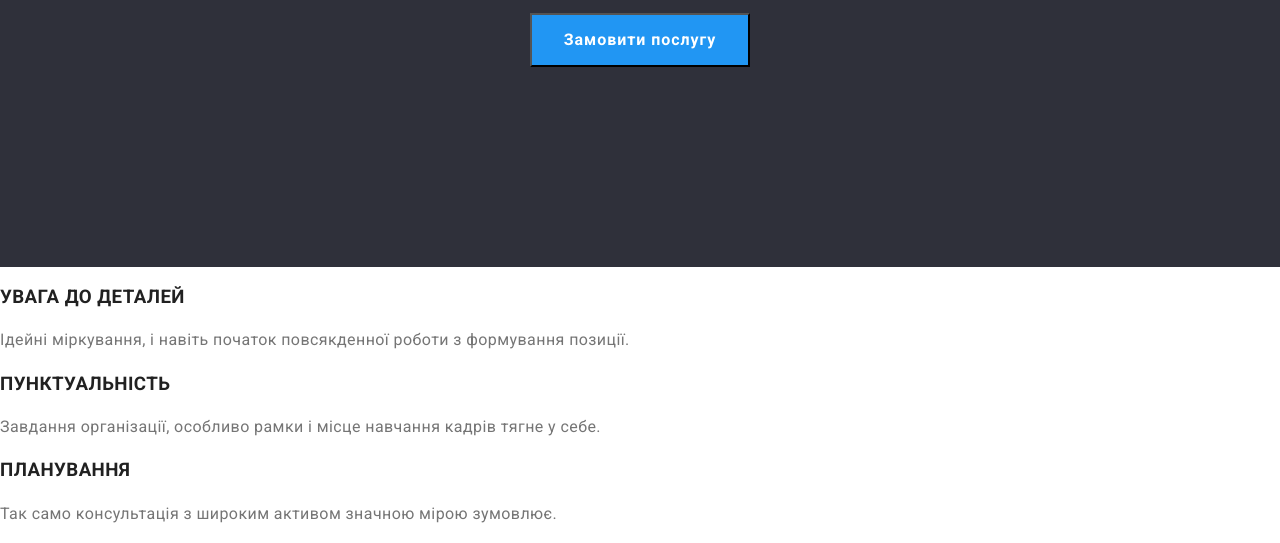
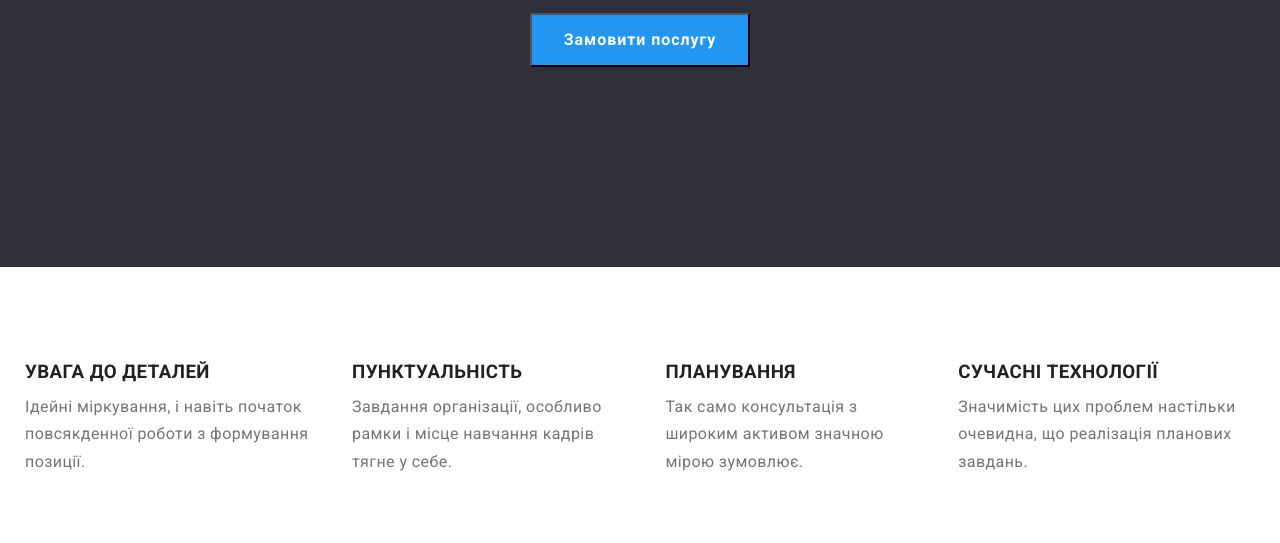
Before and after one commit to MorozO11/dimon-markup-hw-03, a plain HTML site: page index.html in a window 1280 px wide. Shown: the part 403-946 px from the top of the page. Drawn offline with nearby package versions, Linux system fonts and the light colour scheme.

Commit message:
зробив секцю особливоості

```diff
--- a/css/style.css
+++ b/css/style.css
@@ -16,10 +16,15 @@
 
 ul li {
     list-style: none;
-   margin: 0;
+    margin: 0;
 
 }
-ul {
+
+ul,
+h1,
+h2,
+h3,
+p {
     margin: 0;
     padding: 0;
 }
@@ -66,7 +71,7 @@ a {
     font-family: Raleway;
     letter-spacing: 0.78px;
     color: var(--primary-text-color);
-   margin-right: 93px;
+    margin-right: 93px;
 
 }
 
@@ -82,6 +87,7 @@ a {
     color: var(--primary-text-color);
 
 }
+
 .nav__iteam {
     padding-top: 24px;
     padding-bottom: 24px;
@@ -126,7 +132,8 @@ a {
     background: var(--fons-background-color);
 
 }
-.herow__container{
+
+.herow__container {
     padding-top: 200px;
     padding-bottom: 200px;
     display: flex;
@@ -171,13 +178,27 @@ button:focus {
     background-color: #2195f3ab;
 }
 
-.item {
+
+.features__container {
+    padding-top: 94px;
+    padding-bottom: 94px;
+}
+
+.features__list {
+    display: flex;
+    justify-content: space-between;
+    gap: 30px;
+
+}
+
+.features__title {
     font-weight: 700;
     line-height: normal;
     letter-spacing: 0.42px;
+    margin-bottom: 10px;
 }
 
-.item__text {
+.features__text {
     color: var(--item-text-color);
     line-height: 171.429%;
     /* 24px */
--- a/index.html
+++ b/index.html
@@ -43,25 +43,30 @@
             </div>
         </section>
         <section>
-            <ul>
-                <li>
-                    <h3 class="item">УВАГА ДО ДЕТАЛЕЙ</h3>
-                    <p class="item__text">Ідейні міркування, і навіть початок повсякденної роботи з формування позиції.
+            <div class="container features__container">
+                <ul class="features__list">
+                    <li class="features__item">
+                        <h3 class="features__title">УВАГА ДО ДЕТАЛЕЙ</h3>
+                        <p class="features__text">Ідейні міркування, і навіть початок повсякденної роботи з формування
+                            позиції.
                         </p>
                     </li>
-                <li>
-                    <h3 class="item">ПУНКТУАЛЬНІСТЬ</h3>
-                    <p class="item__text">Завдання організації, особливо рамки і місце навчання кадрів тягне у себе.</p>
+                    <li class="features__item">
+                    <h3 class="features__title">ПУНКТУАЛЬНІСТЬ</h3>
+                        <p class="features__text">Завдання організації, особливо рамки і місце навчання кадрів тягне у себе.
+                        </p>
                     </li>
-                <li>
-                    <h3 class="item">ПЛАНУВАННЯ</h3>
-                    <p class="item__text">Так само консультація з широким активом значною мірою зумовлює.</p>
+                    <li class="features__item">
+                        <h3 class="features__title">ПЛАНУВАННЯ</h3>
+                        <p class="features__text">Так само консультація з широким активом значною мірою зумовлює.</p>
                     </li>
-                <li>
-                    <h3 class="item">СУЧАСНІ ТЕХНОЛОГІЇ</h3>
-                    <p class="item__text">Значимість цих проблем настільки очевидна, що реалізація планових завдань.</p>
+                    <li class="features__item">
+                        <h3 class="features__title">СУЧАСНІ ТЕХНОЛОГІЇ</h3>
+                        <p class="features__text">Значимість цих проблем настільки очевидна, що реалізація планових завдань.
+                        </p>
                     </li>
                 </ul>
+            </div>
         </section>
         <section>
             <h2 class="title">Чим ми займаємося</h2>
```
Lines whose indentation alone changed are shown as unchanged.
